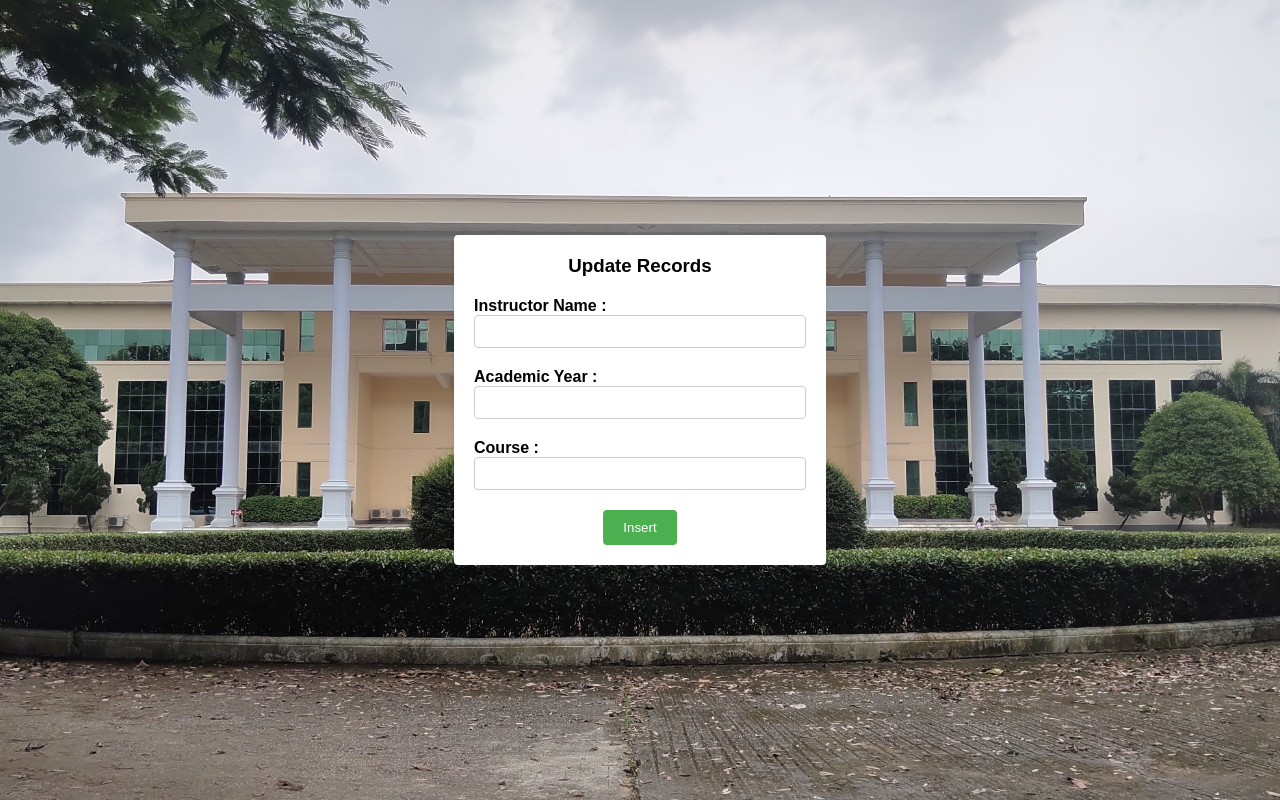
After one commit to HenryOo262/ucsy-php-project, a PHP site: page /public/views/update.php in a window 1280 px wide. The commit adds this page. Run offline with PHP 8.4, Linux system fonts and the light colour scheme; the template is opened without the code that fills it, so the values that code supplies are empty.

Commit message:
fixes css

```diff
--- a/assets/css/card.css
+++ b/assets/css/card.css
@@ -1,3 +1,6 @@
+
+/* CSS for data showing page */
+
 .card-wrapper {
     display: flex;
     flex-direction: column;
--- a/assets/css/dashboard.css
+++ b/assets/css/dashboard.css
@@ -1,3 +1,6 @@
+
+/* CSS for admin dashboard */
+
 .menu-box {
     position: absolute;
     left: 50%;
--- a/assets/css/details.css
+++ b/assets/css/details.css
@@ -1,3 +1,6 @@
+
+/* CSS for data details page */
+
 .details-wrapper {
     display: flex;
     flex-direction: column;
--- a/assets/css/form.css
+++ b/assets/css/form.css
@@ -1,3 +1,6 @@
+
+/* CSS for home page */
+
 .header-wrapper {
     display: flex;
     flex-direction: column;
--- a/assets/css/process.css
+++ b/assets/css/process.css
@@ -1,10 +1,19 @@
+
+/* CSS for data processing pages */
+
+body {
+    position: relative;
+    height: 100vh;
+    width: 100vw;
+    background-color: #f4f4f4;
+}
+
 .input-box {
     position: absolute;
     left: 50%;
     top: 50%;
     transform: translate(-50%,-50%);
 
-    width: 300px;
     background-color: #ffffff;
 
     border-radius: 4px;
@@ -12,28 +21,33 @@
     padding: 20px;
 }
 
-.input-box * {
-    padding: 5px;
-    margin: 5px;
+label {
+    font-weight: bold;
+    margin-bottom: 5px;
 }
 
-.input-box input[type="text"] {
+h3 {
+    margin-bottom: 20px;
+}
+
+input[type="text"] {
     border: 1px solid #ccc;
     width: 100%;
     padding: 8px;
-    border-radius: 3px;
+    margin-bottom: 20px;
+    border-radius: 4px;
     box-sizing: border-box;
 }
 
-.input-box button[type="submit"] {
-    background-color: #40e0d0;
-    color: #000000;
+button[type="submit"] {
+    background-color: #4CAF50;
+    color: white;
     border: none;
     padding: 10px 20px;
     cursor: pointer;
-    border-radius: 5px;
+    border-radius: 4px;
 }
 
-.input-box button[type="submit"]:hover {
-    background-color: #008080;
+button[type="submit"]:hover {
+    background-color: #45a049;
 }
--- a/assets/css/styles.css
+++ b/assets/css/styles.css
@@ -1,4 +1,3 @@
-
 
 /* GLOBAL STYLES */
 
@@ -6,6 +5,7 @@
     padding: 0;
     margin: 0;
     box-sizing: border-box;
+    font-family: Arial, Helvetica, sans-serif;
 }
 
 html {
--- a/public/views/search.php
+++ b/public/views/search.php
@@ -13,8 +13,9 @@
     <body class="school-bg">
         <div class="input-box">
             <form action="../src/search_handler.php" method="POST">
-                <div class="flex col">
+                <div class="flex row">
                     <h3> Search Records </h3>
+                </div>
                 <div>
                     <label for="instructor"> Instructor : </label>
                     <input type="text" name="instructorName"> <br>
@@ -26,7 +27,6 @@
                 <div class="flex row">
                     <button type="submit" name="submit_button" value="select"> Search </button>
                 </div>
-                </div>
             </form>
         </div>
     </body>
--- a/public/views/show.php
+++ b/public/views/show.php
@@ -28,7 +28,7 @@
                             <div>
                                 <ul class='list-item'> ";
                                     for($j=0; $j<count($data[$i]); $j+=1) {
-                                        echo "<li>". $data[$i][$j] . "</li>";
+                                        echo "<li>".$data[$i][$j]."</li>";
                                     }
                                     echo "<li><button class='det' name='submit_button' value='details'>Details</button></li>";
                                     echo "<li><button class='del' name='submit_button' value='delete' onclick='return showConfirmation()'>Delete</button></li>";
--- /dev/null
+++ b/public/views/update.php
@@ -0,0 +1,45 @@
+<!DOCTYPE html>
+<html>
+    <head>
+        <meta charset="utf-8">
+        <meta http-equiv="X-UA-Compatible" content="IE=edge">
+        <title>Update Records</title>
+        <meta name="description" content="">
+        <meta name="viewport" content="width=device-width, initial-scale=1">
+        <link rel="icon" type="image/x-icon" href="../assets/image/cufavicon.ico">
+        <link rel="stylesheet" href="../assets/css/styles.css">
+        <link rel="stylesheet" href="../assets/css/process.css">
+    </head>
+    <body class="school-bg">
+        <div class="input-box">
+            <form action="../update_handler.php" method="POST">
+                <div class="flex row">
+                    <h3> Update Records </h3>
+                </div>
+                <div>
+                    <label for="instructorName">Instructor Name : </label>
+                    <input type="text" name="instructorName">
+                </div>
+                <div>
+                    <label for="academicYear">Academic Year : </label>
+                    <input type="text" name="academicYear">
+                </div>
+                <div>
+                    <label for="course"> Course : </label>
+                    <input type="text" name="course" list="courses">
+                    <datalist id="courses">
+                        <?php
+                            for($i=0; $i<count($data); $i+=1) {
+                                echo "<option valuee='$data[$i]'> $data[$i] </option>";
+                            }
+                        ?>
+                    </datalist>
+                </div>
+                <div class="flex row">
+                    <button type="submit" onclick="return showConfirmation()"> Insert </button>
+                </div>
+            </form>
+        </div>
+    </body>
+    <script src="../assets/javascript/submit-confirmation.js"> </script>
+</html>
```
Also changed, not shown: assets/css/login.css (+50 -18 lines), index.php (+38 -12 lines), public/views/form.php (+7 -13 lines), public/views/login.php (+7 -5 lines), src/update_handler.php (added). Lines whose indentation alone changed are shown as unchanged.
